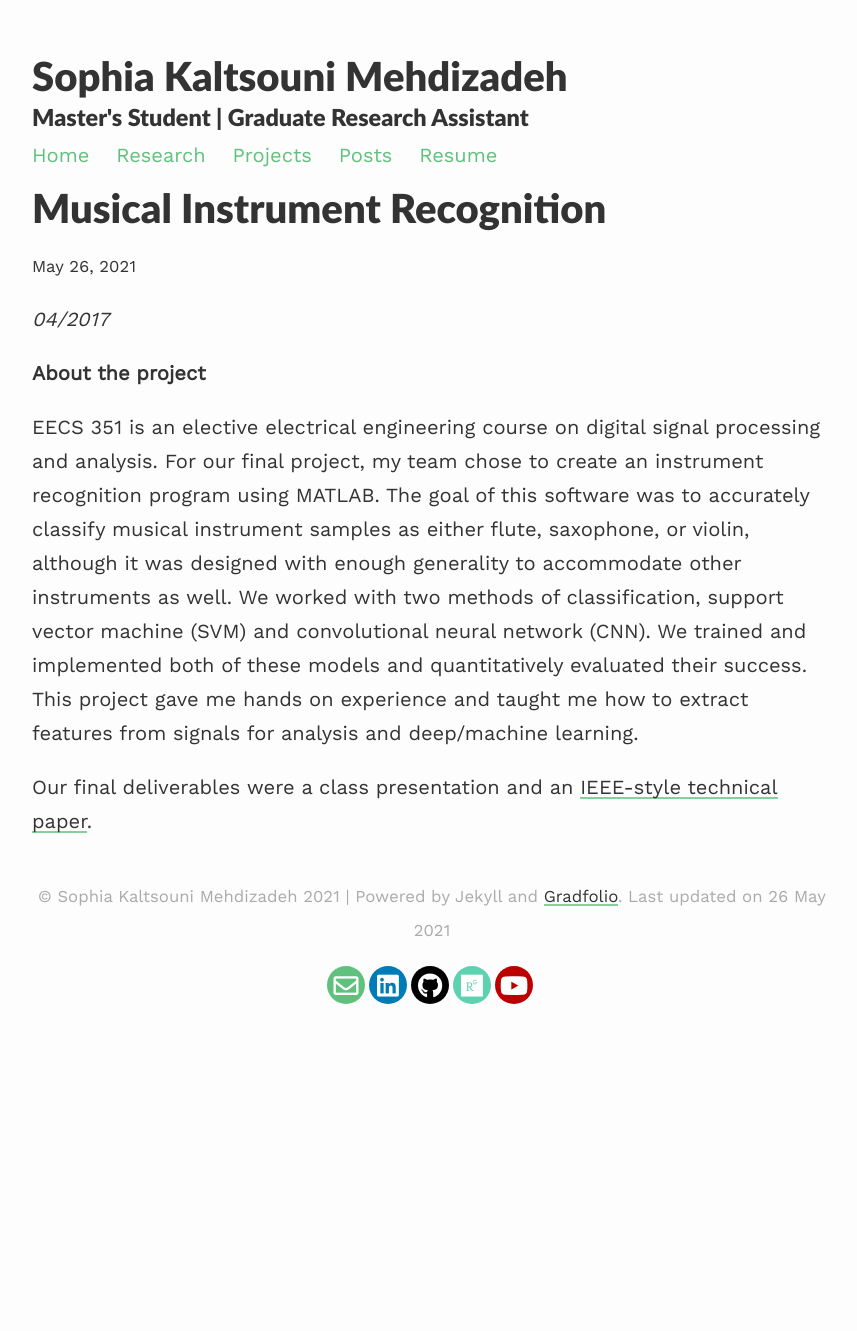
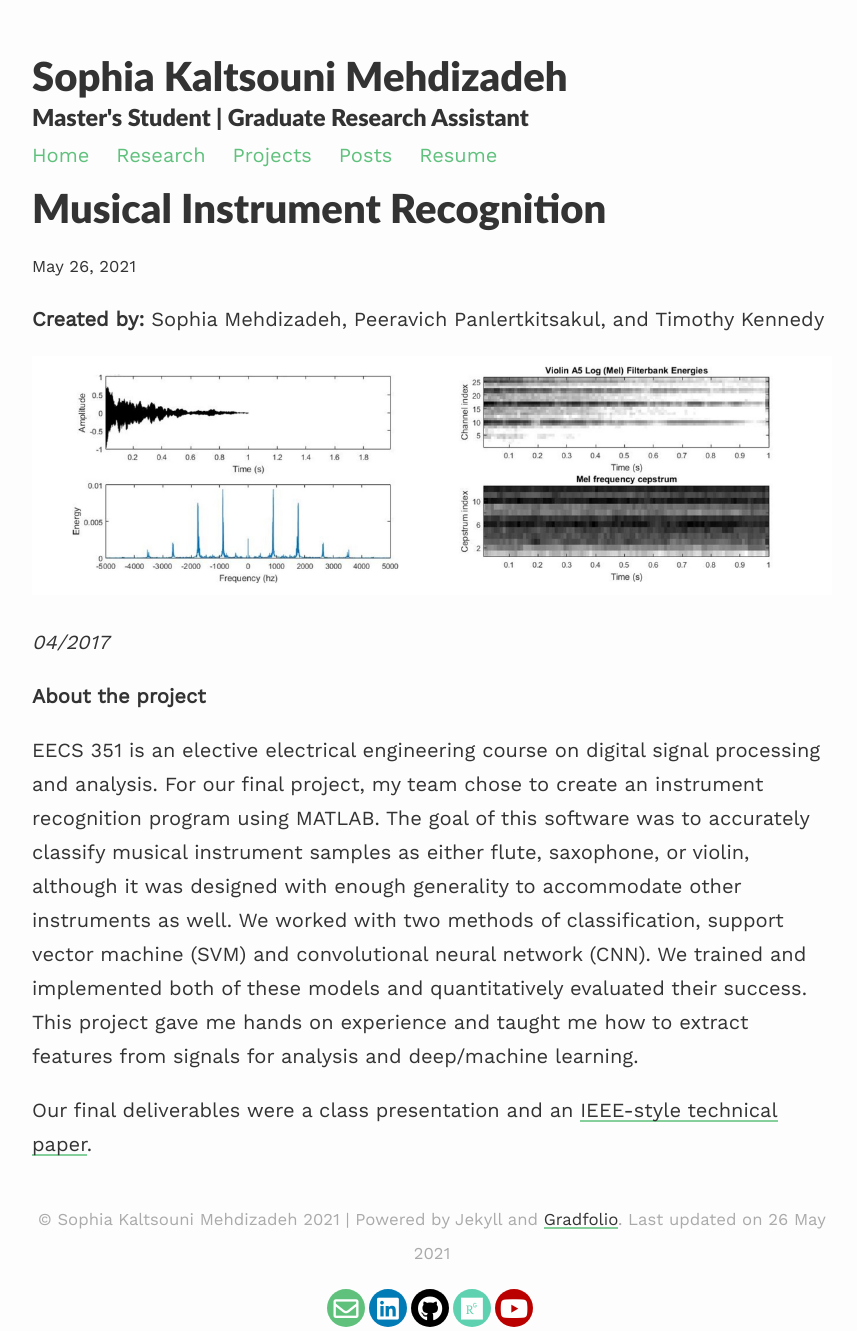
Before and after one commit to smehdizadeh/smehdizadeh.github.io, a Jekyll site: the page built from _projects/8_project.md, in a window 1280 px wide. Shown: the whole page, without its empty margins (208-1065 px from the left). Built offline with Jekyll 4.4.1, drawn with Linux system fonts in a browser that asks for light colours; nearby versions of some CDN libraries; before the commit the page ends 1008 px from its top, so only the background shows below that.

Commit message:
Update 8_project.md

```diff
--- a/_projects/8_project.md
+++ b/_projects/8_project.md
@@ -3,6 +3,10 @@ layout: post
 title: Musical Instrument Recognition
 description: Classification using SVM and CNNs
 ---
+
+**Created by:** Sophia Mehdizadeh, Peeravich Panlertkitsakul, and Timothy Kennedy
+
+![plots](/assets/images/matlab.jpg)
 
 *04/2017*
 
```
